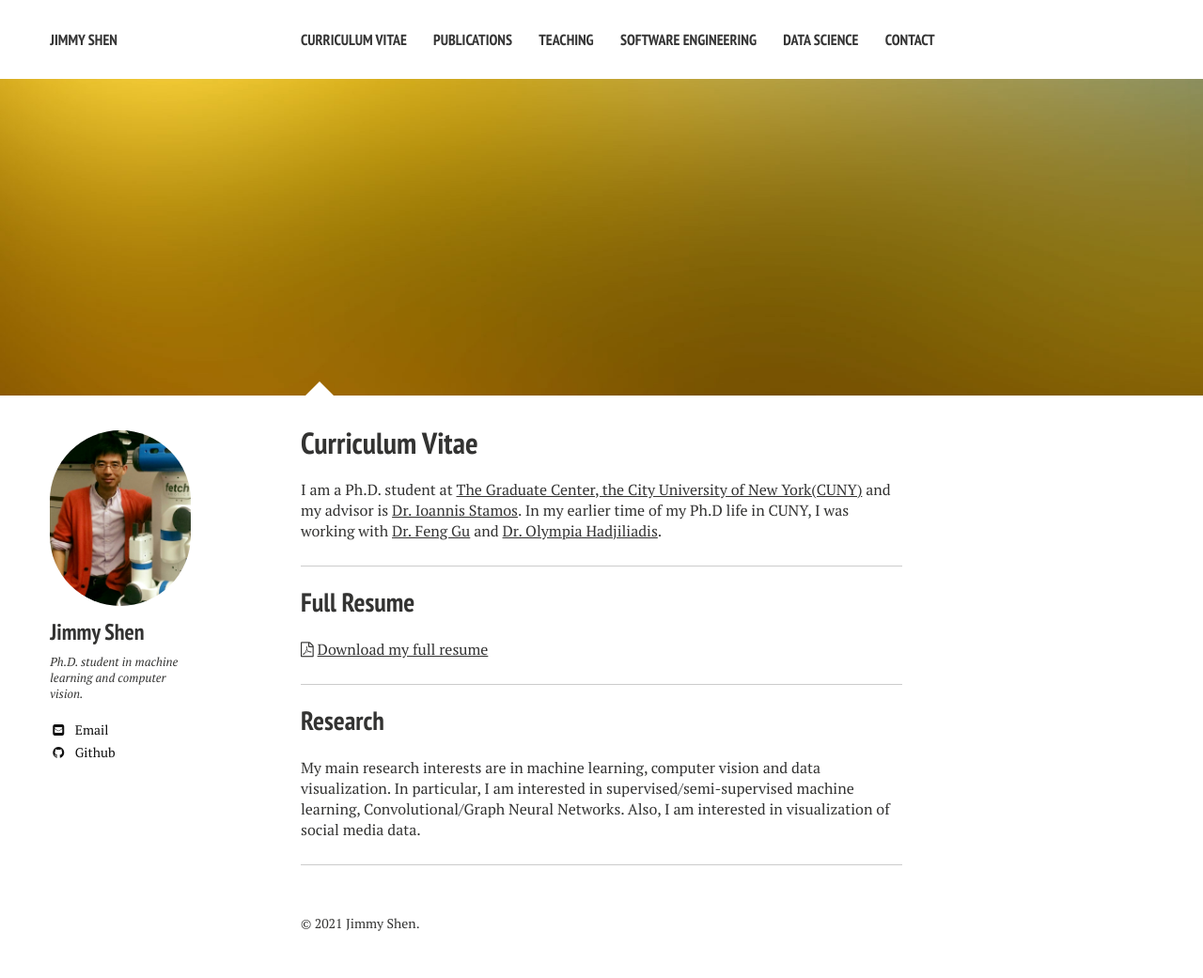
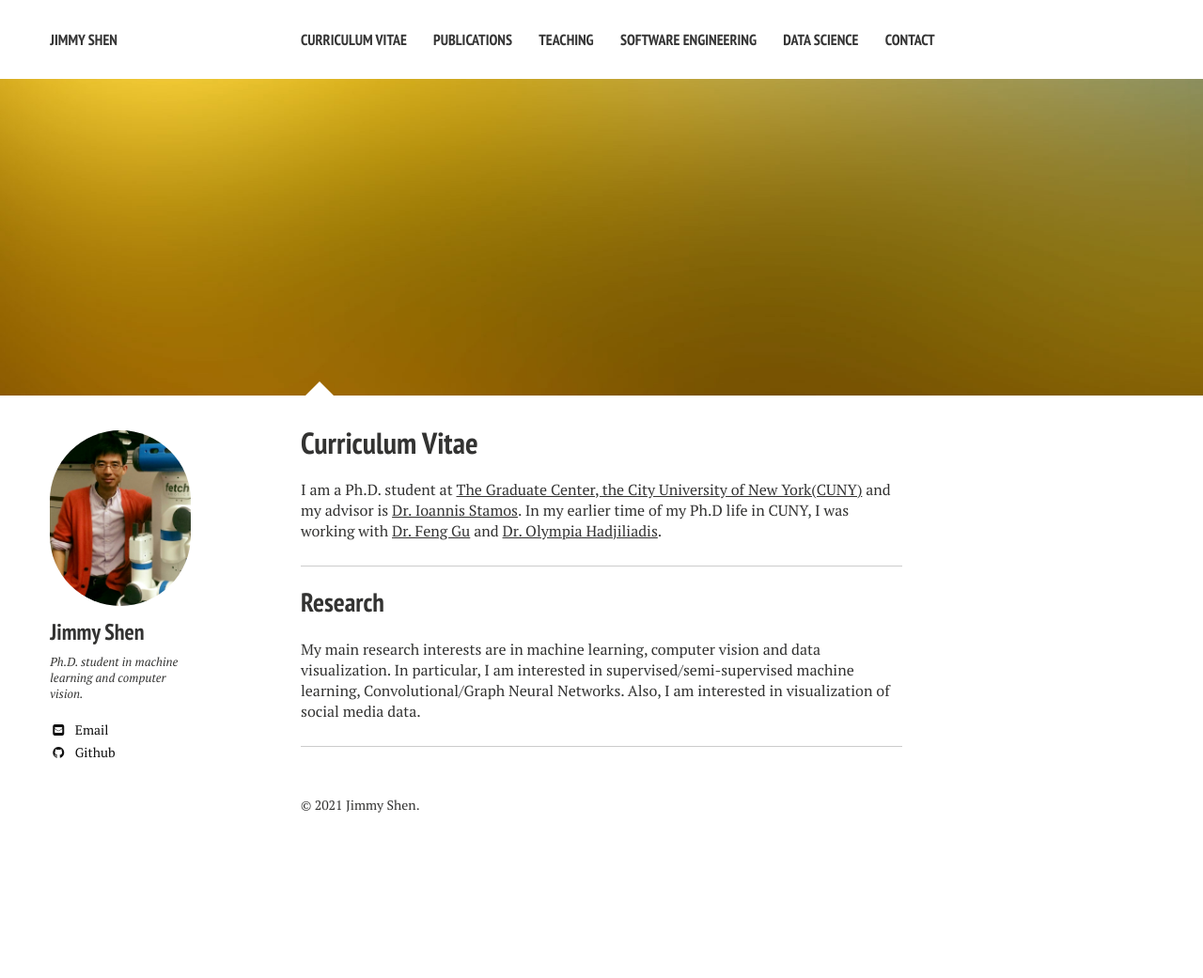
Before and after one commit to xiaokeshen/xiaokeshen.github.io, a Jekyll site: the page built from cv/index.md, in a window 1280 px wide. Shown: the whole page at 94% size. Built offline with Jekyll 4.4.1, drawn with Linux system fonts in a browser that asks for light colours; nearby versions of some CDN libraries; after the commit the page ends 915 px from its top, so only the background shows below that.

Commit message:
Rm resume

```diff
--- a/cv/index.md
+++ b/cv/index.md
@@ -8,11 +8,6 @@ image:
 
 I am a Ph.D. student at [The Graduate Center, the City University of New York(CUNY)](https://www.gc.cuny.edu) and my advisor is [Dr. Ioannis Stamos](http://www.cs.hunter.cuny.edu/~ioannis/). In my earlier time of my Ph.D life in CUNY, I was working with [Dr. Feng Gu](http://www.cs.csi.cuny.edu/~gu/) and [Dr. Olympia Hadjiliadis](http://math.hunter.cuny.edu/~olympia/).
 
----
-
-## Full Resume
-
-<i class="fa fa-file-pdf-o"></i> [Download my full resume](resume_xiaoke_shen.pdf)
 
 ---
 
```
Also changed, not shown: 1 other file.
